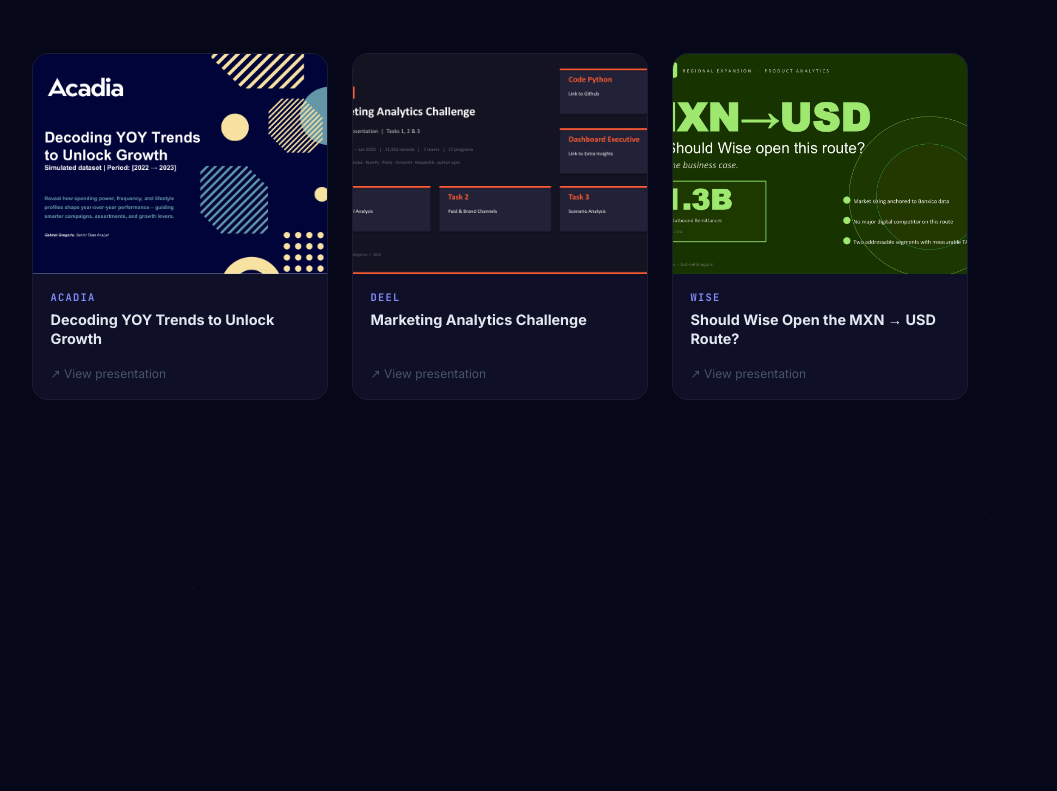
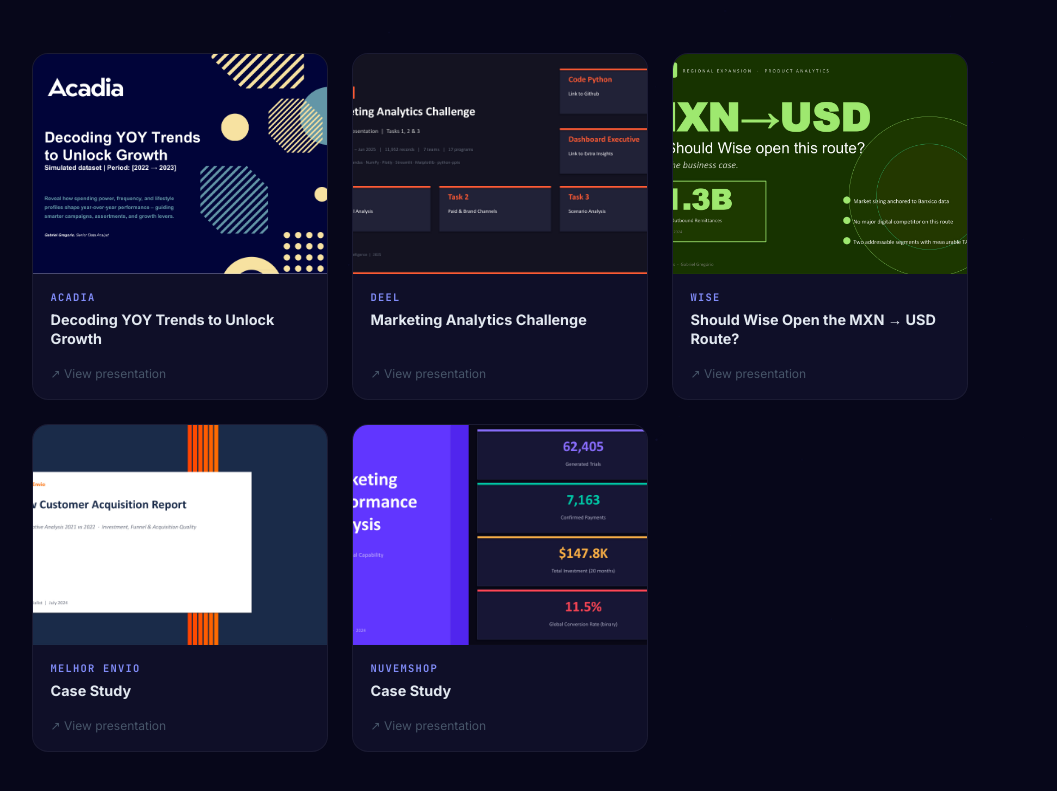
Before and after one commit to gabrielgregoriogithub/Professional_Profile, a plain HTML site: page case-studies.html in a window 1280 px wide. Shown: the part 155-946 px from the top of the page, without its empty margins (140-1197 px from the left). Before the commit the page ends 800 px from the top, so only its background shows below. Drawn offline with Linux system fonts and the light colour scheme.

Commit message:
Add files via upload

```diff
--- a/case-studies.html
+++ b/case-studies.html
@@ -64,7 +64,7 @@ body::after{content:'';position:fixed;inset:0;z-index:1;pointer-events:none;back
 
 .reveal{opacity:0;transform:translateY(24px);transition:opacity .65s ease,transform .65s ease}
 .reveal.vis{opacity:1;transform:translateY(0)}
-.d1{transition-delay:.1s}.d2{transition-delay:.2s}
+.d1{transition-delay:.1s}.d2{transition-delay:.2s}.d3{transition-delay:.3s}.d4{transition-delay:.4s}
 
 @media(max-width:768px){.case-grid{grid-template-columns:1fr}.page{padding:2rem 1.25rem 4rem}}
 </style>
@@ -109,6 +109,24 @@ body::after{content:'';position:fixed;inset:0;z-index:1;pointer-events:none;back
       </div>
     </a>
 
+    <a href="Case Studies/MELHOR ENVIO.pdf" target="_blank" class="case-card reveal d3">
+      <img class="case-thumb" src="Case Studies/thumb_melhor_envio.jpg" alt="Melhor Envio Case Study">
+      <div class="case-info">
+        <div class="case-company">Melhor Envio</div>
+        <div class="case-title">Case Study</div>
+        <div class="case-cta">↗ View presentation</div>
+      </div>
+    </a>
+
+    <a href="Case Studies/NUVEMSHOP.pdf" target="_blank" class="case-card reveal d4">
+      <img class="case-thumb" src="Case Studies/thumb_nuvemshop.jpg" alt="Nuvemshop Case Study">
+      <div class="case-info">
+        <div class="case-company">Nuvemshop</div>
+        <div class="case-title">Case Study</div>
+        <div class="case-cta">↗ View presentation</div>
+      </div>
+    </a>
+
   </div>
 </div>
 <script>
```
Also changed, not shown: index.html (+2 -2 lines), Case Studies/thumb_melhor_envio.jpg (added), Case Studies/thumb_nuvemshop.jpg (added), 3 other files.
